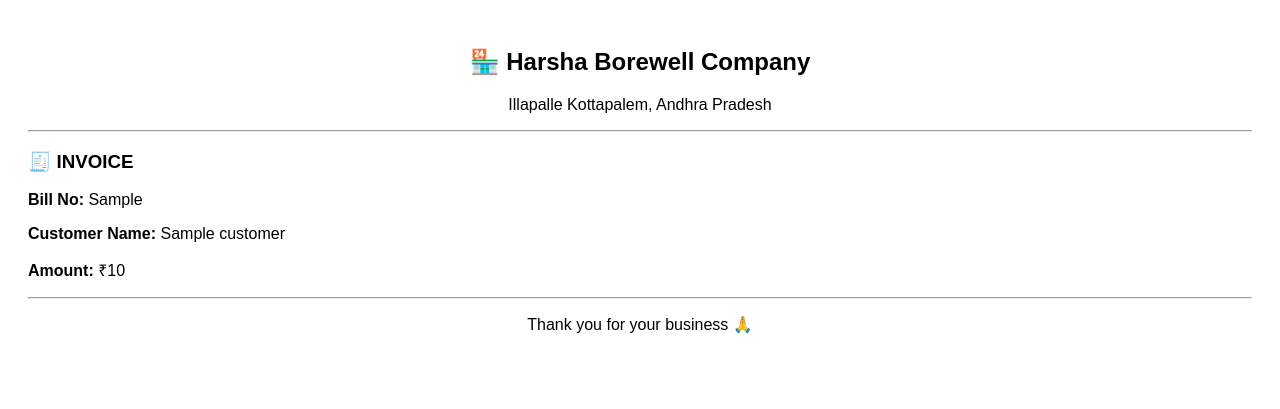
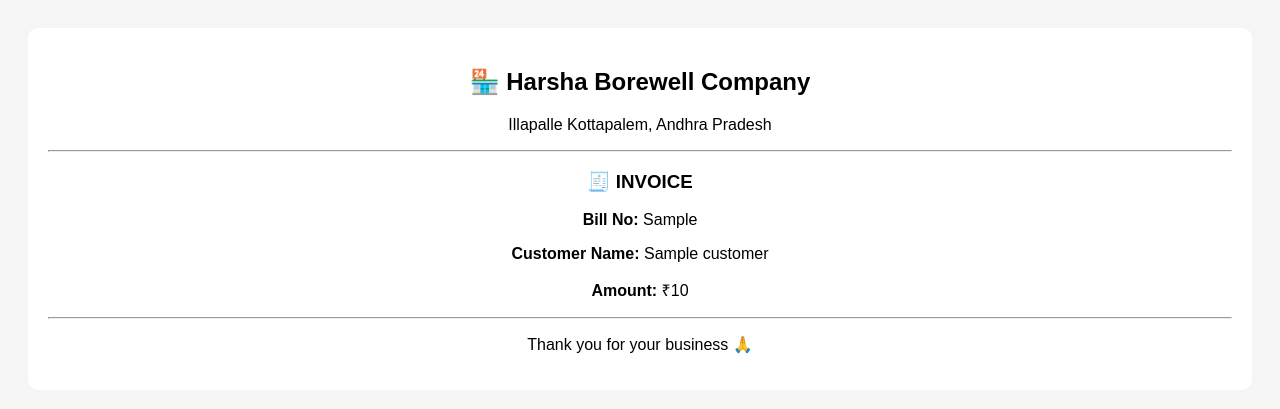
Before and after one commit to HARSHAKOLIPAKA/bill-app, a Flask app: template templates/bill.html in a window 1280 px wide. Shown: the top 409 px of the page. Run offline with Flask 3, Linux system fonts and the light colour scheme; the template is opened without the code that fills it: most values are stand-ins (such as "Sample title", 1, 10 or a date in 2020).

Commit message:
Update bill.html

```diff
--- a/templates/bill.html
+++ b/templates/bill.html
@@ -4,25 +4,30 @@
     <title>Invoice</title>
 </head>
 
-<body style="font-family:Arial; padding:20px;">
+<body style="font-family:Arial; padding:20px; background:#f5f5f5;">
 
-    <div style="text-align:center;">
+    <div style="text-align:center; background:white; padding:20px; border-radius:10px;">
+
         <h2>🏪 Harsha Borewell Company</h2>
         <p>Illapalle Kottapalem, Andhra Pradesh</p>
         <hr>
-    </div>
 
         <h3>🧾 INVOICE</h3>
 
+        <!-- BILL NUMBER -->
         <p><b>Bill No:</b> {{ bill_no }}</p>
+
+        <!-- CUSTOMER NAME -->
         <p><b>Customer Name:</b> {{ customer }}</p>
+
+        <!-- AMOUNT -->
         <p><b>Amount:</b> ₹{{ amount }}</p>
 
         <hr>
 
-    <p style="text-align:center;">
-        Thank you for your business 🙏
-    </p>
+        <p>Thank you for your business 🙏</p>
+
+    </div>
 
 </body>
 </html>
```
Lines whose indentation alone changed are shown as unchanged.
